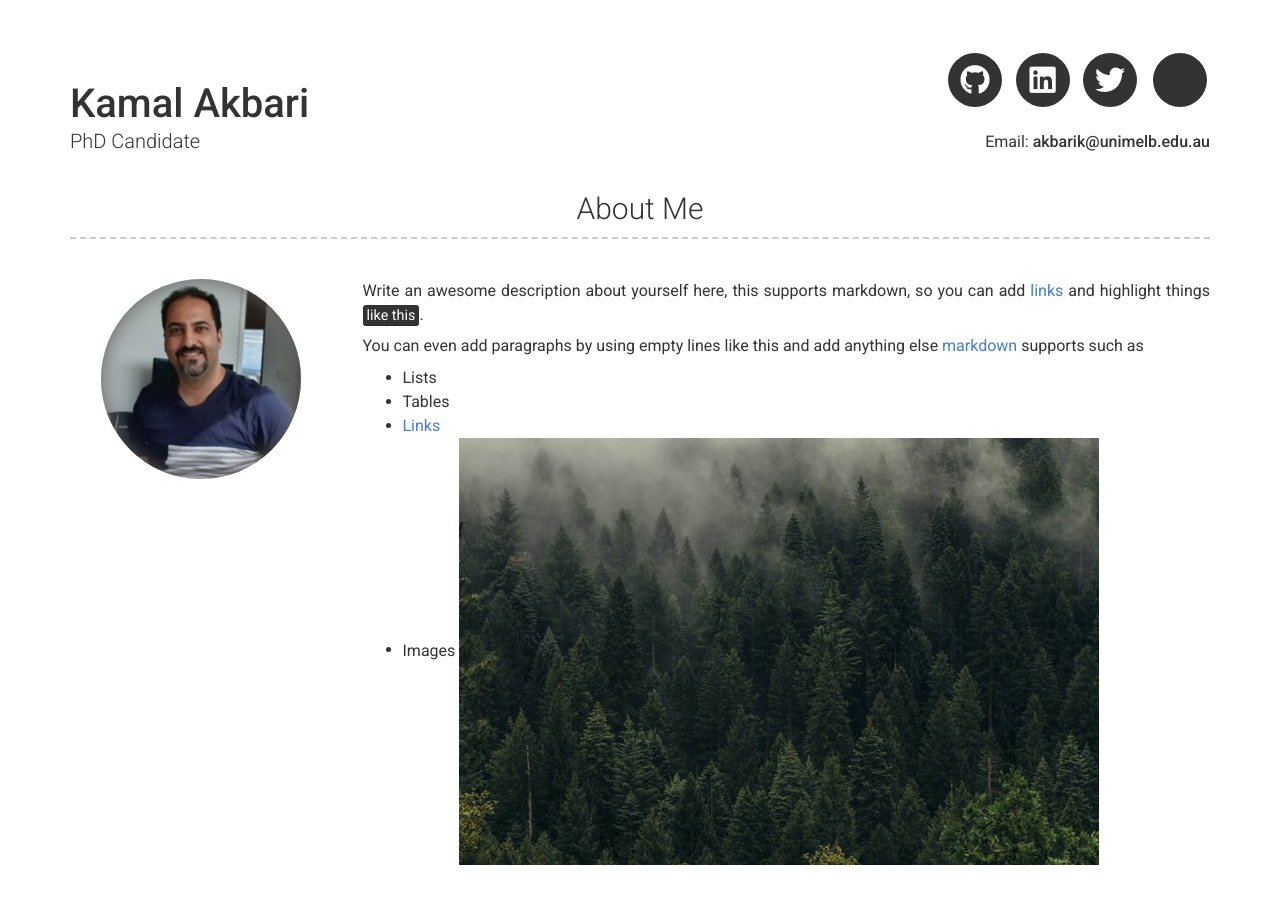
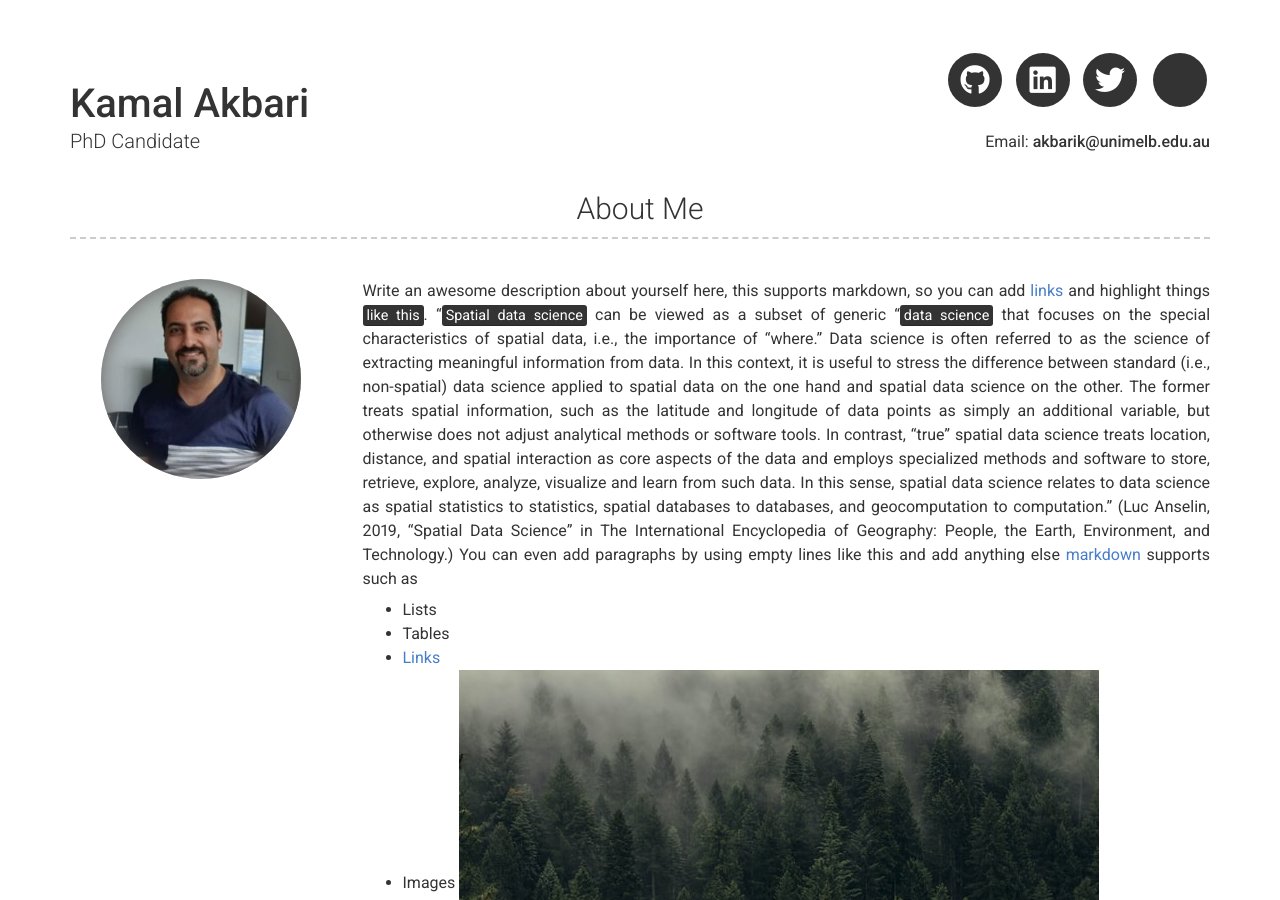
Before and after one commit to kamalakbari7/Who-am-I, a Jekyll site: the page built from index.md, in a window 1280 px wide and 900 px high. Built offline with Jekyll 4.4.1, drawn with Linux system fonts in a browser that asks for light colours; nearby versions of some CDN libraries.

Commit message:
Update _config.yml

```diff
--- a/_config.yml
+++ b/_config.yml
@@ -44,7 +44,7 @@ additional_links:
 about_profile_image: images/Kamal7.jpg
 about_content: | # this will include new lines to allow paragraphs
   Write an awesome description about yourself here, this supports markdown, so you can add [links](http://foobar.com) and highlight things <mark>like this</mark>.
-
+  "<mark>Spatial data science</mark> can be viewed as a subset of generic "<mark>data science</mark>  that focuses on the special characteristics of spatial data, i.e., the importance of “where.” Data science is often referred to as the science of extracting meaningful information from data. In this context, it is useful to stress the difference between standard (i.e., non-spatial) data science applied to spatial data on the one hand and spatial data science on the other. The former treats spatial information, such as the latitude and longitude of data points as simply an additional variable, but otherwise does not adjust analytical methods or software tools. In contrast, “true” spatial data science treats location, distance, and spatial interaction as core aspects of the data and employs specialized methods and software to store, retrieve, explore, analyze, visualize and learn from such data. In this sense, spatial data science relates to data science as spatial statistics to statistics, spatial databases to databases, and geocomputation to computation." (Luc Anselin, 2019, "Spatial Data Science" in The International Encyclopedia of Geography: People, the Earth, Environment, and Technology.)
   You can even add paragraphs by using empty lines like this and add anything else [markdown](https://www.markdownguide.org/getting-started#what-is-markdown) supports such as
     - Lists
     - Tables
```
